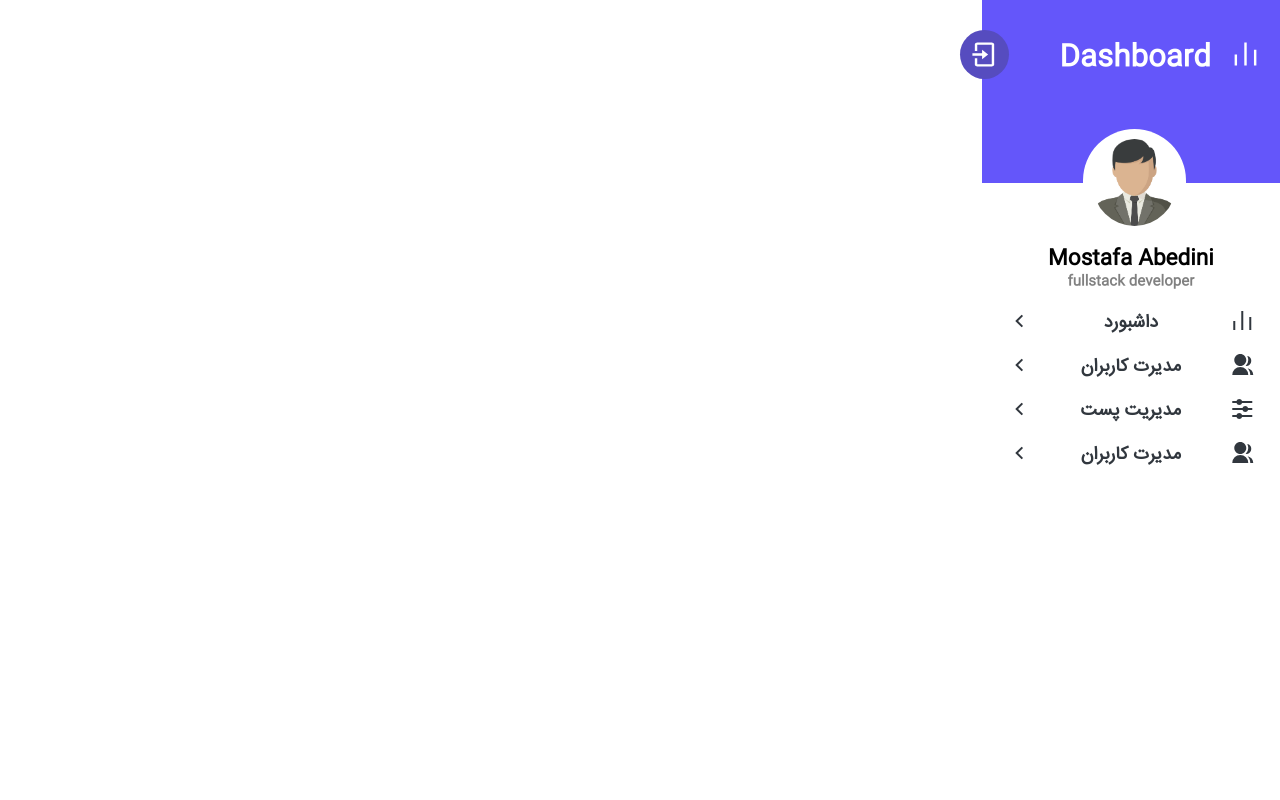
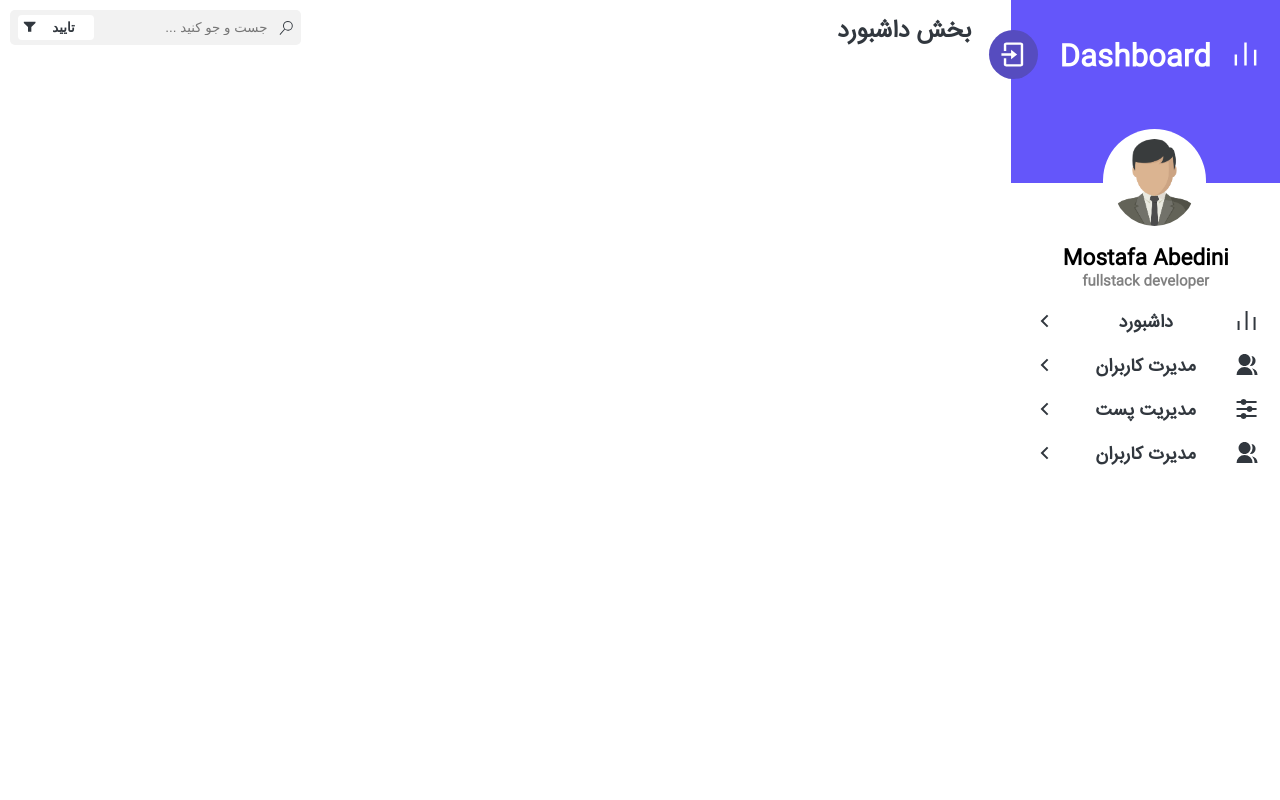
Before and after one commit to CodeLandGroup/Control-Panel-CodeLand, a React (Create React App) app: page / in a window 1280 px wide. Shown: the top 800 px of the page. Built offline with nearby package versions, Linux system fonts and the light colour scheme.

Commit message:
Create Navbar App.js add navbar reset.css add class css helper create navbar.css for NavBar Style Create Navbar Search box

```diff
--- a/src/App.js
+++ b/src/App.js
@@ -1,6 +1,8 @@
 import React from 'react';
 import Grid from './CommonElements/Gird/Gird'
 import SideBar from './Layout/SideBar/SideBar';
+import NavBar from './Layout/NavBar/NavBar';
+import Item from './CommonElements/Gird/Item';
 
 
 function App() {
@@ -8,6 +10,9 @@ function App() {
     <div className="App">
       <Grid>
         <SideBar />
+        <Item sx={{ gridRow: '1', gridColumn: '1/18' }}>
+          <NavBar />
+        </Item>
       </Grid>
     </div>
   );
--- /dev/null
+++ b/src/Layout/NavBar/NavBar.jsx
@@ -0,0 +1,17 @@
+import React from 'react'
+import Item from '../../CommonElements/Gird/Item'
+import '../../assets/css/NavBar/navbar.css'
+import NavBarSearchBox from './NavBarSerchBox/NavBarSearchBox'
+
+export default function NavBar() {
+    return (
+        <>
+            <Item className="navbar d-flex" sx={{ gridRow: '1', gridColumn: '1/2' }}>
+                <div className='navbar-title w-50'>
+                    <h3 className='text-gray-2'>بخش داشبورد</h3>
+                </div>
+                <NavBarSearchBox/>
+            </Item>
+        </>
+    )
+}
--- /dev/null
+++ b/src/Layout/NavBar/NavBarSerchBox/NavBarSearchBox.jsx
@@ -0,0 +1,18 @@
+import React from 'react'
+import { VscSearch, VscFilterFilled } from 'react-icons/vsc'
+export default function NavBarSearchBox() {
+    return (
+        <>
+            <div className='search-box w-50 text-end position-relative p-10 text-gray-2'>
+                <VscSearch className='position-absolute search-icon' />
+                <input type="search" name="" className='search p-10 background-light w-60' id="" placeholder='جست و جو کنید ...' />
+                <div className='search-button position-absolute'>
+                    <button className='d-flex text-gray-2'>
+                        <h2 className='p-5'>تایید</h2>
+                        <VscFilterFilled className='p-5'/>
+                    </button>
+                </div>
+            </div>
+        </>
+    )
+}
--- /dev/null
+++ b/src/assets/css/NavBar/navbar.css
@@ -0,0 +1,46 @@
+.navbar {
+    height: 79px;
+}
+
+.navbar .navbar-title h3 {
+    font-size: x-large;
+    padding: 20px;
+    margin-right: 20px;
+}
+
+
+/* ======= Navbar Search Box */
+.navbar .search-box {
+    margin-right: 20px;
+}
+
+.navbar .search-box .search {
+    border: 0;
+    border-radius: 5px;
+    padding-right: 34px;
+    padding-left: 87px;
+}
+
+.navbar .search-box .search-icon {
+    font-weight: bold;
+    top: 21px;
+    right: 42%;
+}
+
+.navbar .search-box .search-button button {
+    background: white;
+    border: 0;
+    border-radius: 4px;
+    cursor: pointer;
+    font-weight: bold;
+}
+
+.navbar .search-box .search-button {
+    border: 0;
+    left: 18px;
+    top: 15px;
+}
+.navbar .search-box .search-button h2{
+    padding-right: 19px;
+    padding-left: 11px;
+}
--- a/src/assets/css/reset.css
+++ b/src/assets/css/reset.css
@@ -112,6 +112,9 @@ a {
 .w-70{
     width: 70%;
 }
+.w-60{
+    width: 60%;
+}
 .background-white {
     background-color: white;
 }
```
